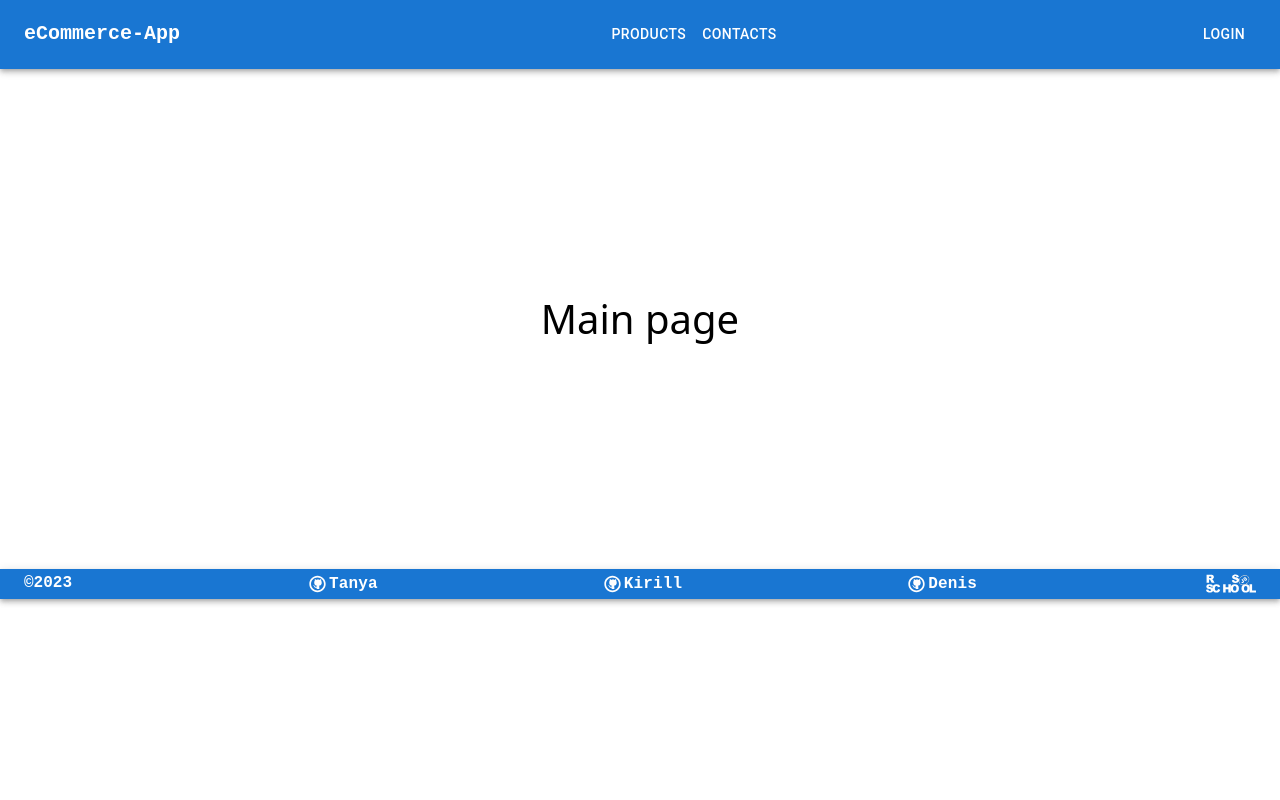
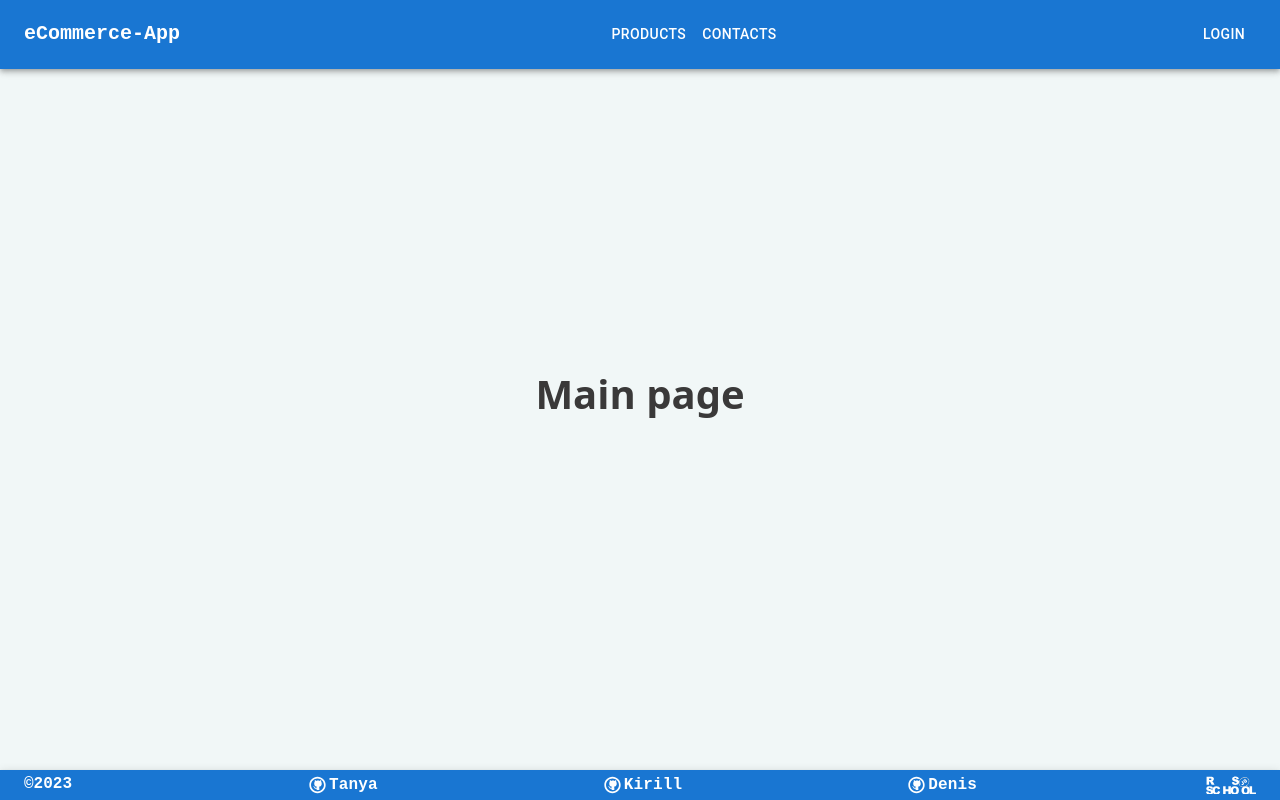
Before and after one commit to DenWouk/eCommerce-Application, a Next.js app: page / in a window 1280 px wide. Built offline with nearby package versions, Linux system fonts and the light colour scheme.

Commit message:
feat: change some styles

```diff
--- a/src/pages/globals.css
+++ b/src/pages/globals.css
@@ -8,20 +8,36 @@
   --color3: #ebefd0;
   --color4: #3a3939;
 
-  --background-color1: #6161618a;
+  --background-color1: #6195c3fe;
+  --background-color2: #f1f7f7;
   --link-color1: #2270ec;
 }
 
+html {
+  font-size: 16px;
+}
+
+#__next {
+  display: flex;
+  flex-direction: column;
+  min-height: 100vh;
+}
+
 .header {
+  z-index: 3;
   background-color: var(--background-color1);
 }
 
 main {
   display: flex;
+  flex: 1 1 auto;
   justify-content: center;
   align-items: center;
-  min-height: 500px;
+  padding-bottom: 50px;
   font-size: 40px;
+  font-weight: bold;
+  color: var(--color4);
+  background: var(--background-color2);
 }
 
 .footer {
```
